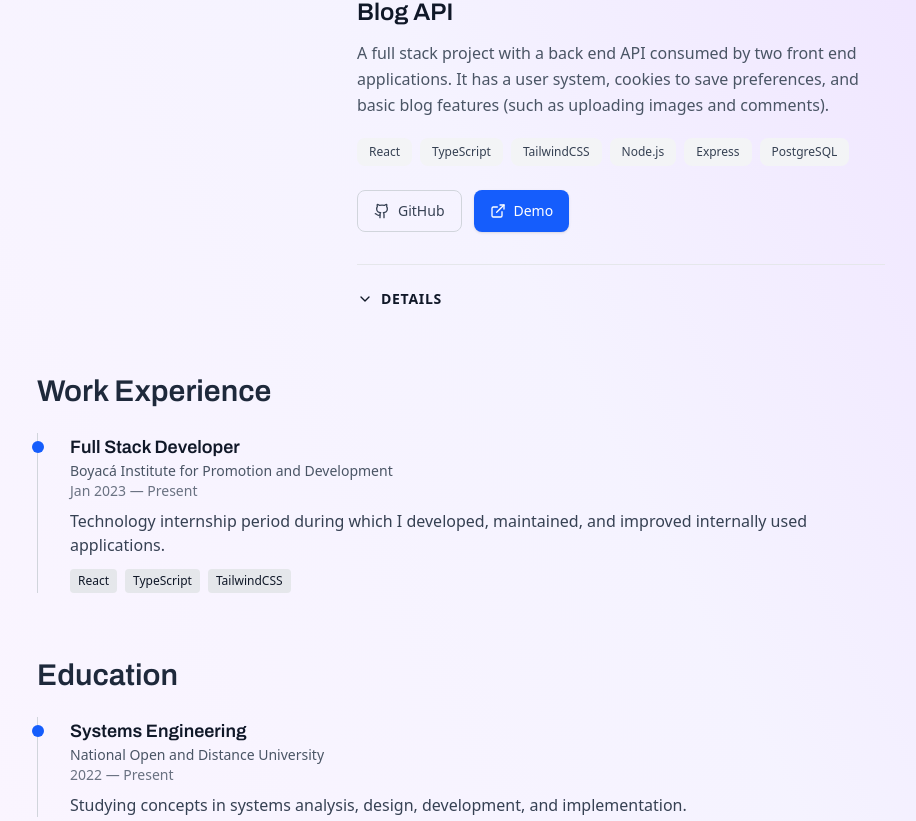
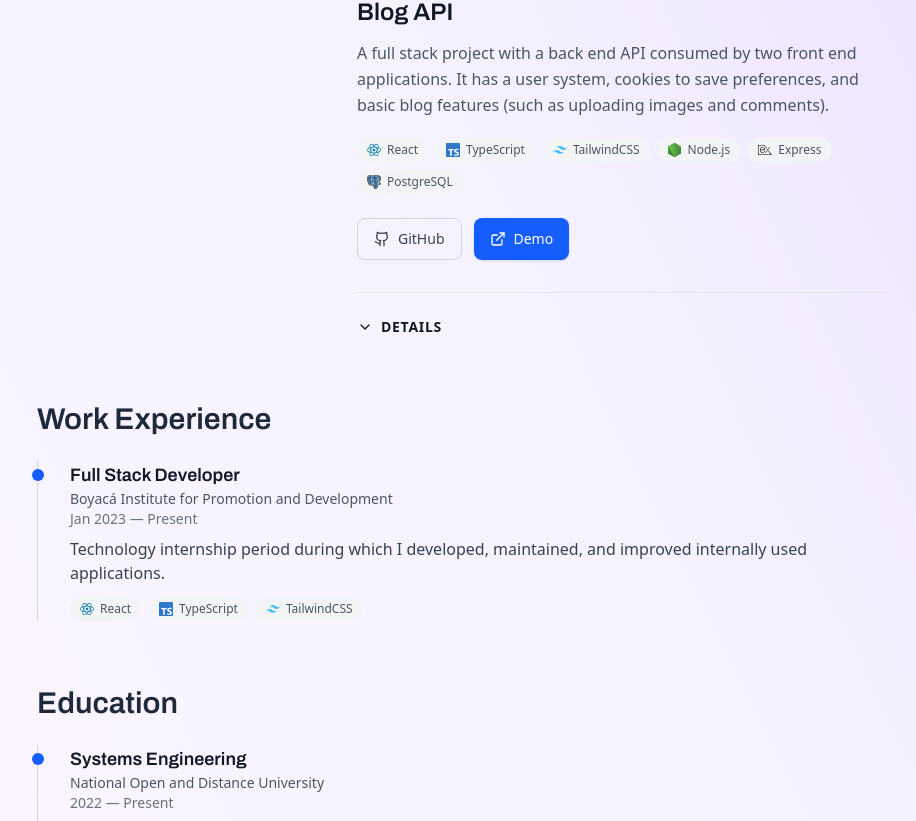
Before and after one commit to josednl/personal-portfolio, a React (Vite) app: page / in a window 1280 px wide. Shown: the part 1120-1941 px from the top of the page, without its empty margins (179-1095 px from the left). Built offline with nearby package versions, Linux system fonts and the light colour scheme.

Commit message:
feat(tech-tags): add icons to project and work pills via shared TechTag

```diff
--- a/src/components/sections/Skills.tsx
+++ b/src/components/sections/Skills.tsx
@@ -2,7 +2,7 @@ import { Section } from '../layout/Section';
 import { useFetchSection } from '@/lib/hooks/useFetchSection';
 import { SkillsSkeleton } from '@/components/skeleton/SkillsSkeleton';
 import { SectionError } from '@/components/ui/SectionError';
-import { SkillsTag } from '@/components/ui/SkillsTag';
+import { TechTag } from '@/components/ui/TechTag';
 import { SkillsData } from '@/lib/types/skills';
 import { useTranslation } from '@/lib/hooks/useTranslation';
 
@@ -25,7 +25,9 @@ export const Skills = () => {
           )}
           <ul className="flex flex-wrap items-center gap-2.5">
             {data.items.map((technology) => (
-              <SkillsTag key={technology} technology={technology} />
+              <li key={technology}>
+                <TechTag name={technology} />
+              </li>
             ))}
           </ul>
         </>
--- a/src/components/ui/ProjectPreview.tsx
+++ b/src/components/ui/ProjectPreview.tsx
@@ -4,6 +4,7 @@ import { ImageCarousel } from '@/components/ui/ImageCarousel';
 import { Github, ExternalLink, ChevronDown } from 'lucide-react';
 import { useTranslation } from '@/lib/hooks/useTranslation';
 import { DetailSection } from '@/components/ui/DetailSection';
+import { TechTag } from '@/components/ui/TechTag';
 
 interface ProjectPreviewProps {
   project: ProjectItem;
@@ -51,12 +52,7 @@ export const ProjectPreview = ({ project }: ProjectPreviewProps) => {
       {technologies && technologies.length > 0 && (
         <div className="flex flex-wrap gap-2 mb-6">
           {technologies.map((tech) => (
-            <span
-              key={tech}
-              className="px-3 py-1.5 text-xs font-medium text-gray-700 dark:text-gray-200 bg-gray-100 dark:bg-gray-700/50 rounded-lg"
-            >
-              {tech}
-            </span>
+            <TechTag key={tech} name={tech} />
           ))}
         </div>
       )}
--- a/src/components/ui/SkillsTag.tsx
+++ /dev/null
@@ -1,16 +0,0 @@
-import { TechIcon } from '@/components/ui/TechIcon';
-
-interface SkillsTagProps {
-  technology: string;
-}
-
-export const SkillsTag = ({ technology }: SkillsTagProps) => {
-  return (
-    <li>
-      <span className="inline-flex items-center gap-1.5 px-2.5 py-0.5 h-6 bg-gray-100 dark:bg-gray-700/60 rounded-full text-xs font-medium text-gray-600 dark:text-gray-200">
-        <TechIcon name={technology} className="shrink-0" />
-        {technology}
-      </span>
-    </li>
-  );
-};
--- a/src/components/ui/TechIcon.tsx
+++ b/src/components/ui/TechIcon.tsx
@@ -7,6 +7,7 @@ const TECH_ICON_SRC: Record<string, string> = {
   Express: '/icons/express.svg',
   PostgreSQL: '/icons/postgresql.svg',
   Prisma: '/icons/prisma.svg',
+  'Socket.IO': '/icons/socketio.svg',
   Git: '/icons/git.svg',
   Figma: '/icons/figma.svg',
   'VS Code': '/icons/vscode.svg',
--- /dev/null
+++ b/src/components/ui/TechTag.tsx
@@ -0,0 +1,14 @@
+import { TechIcon } from '@/components/ui/TechIcon';
+
+interface TechTagProps {
+  name: string;
+}
+
+export const TechTag = ({ name }: TechTagProps) => {
+  return (
+    <span className="inline-flex items-center gap-1.5 px-2.5 py-0.5 h-6 bg-gray-100 dark:bg-gray-700/60 rounded-full text-xs font-medium text-gray-600 dark:text-gray-200">
+      <TechIcon name={name} className="shrink-0" />
+      {name}
+    </span>
+  );
+};
--- a/src/components/ui/TimelineEntry.tsx
+++ b/src/components/ui/TimelineEntry.tsx
@@ -1,3 +1,5 @@
+import { TechTag } from '@/components/ui/TechTag';
+
 interface TimelineEntryProps {
   heading: string;
   subtitle: string;
@@ -31,12 +33,7 @@ export const TimelineEntry = ({
       {tags && tags.length > 0 && (
         <div className="flex flex-wrap gap-2">
           {tags.map((tag) => (
-            <span
-              key={tag}
-              className="px-2 py-1 text-xs bg-gray-200 dark:bg-gray-700 text-gray-900 dark:text-gray-100 rounded"
-            >
-              {tag}
-            </span>
+            <TechTag key={tag} name={tag} />
           ))}
         </div>
       )}
```
Also changed, not shown: public/icons/socketio.svg (added).
